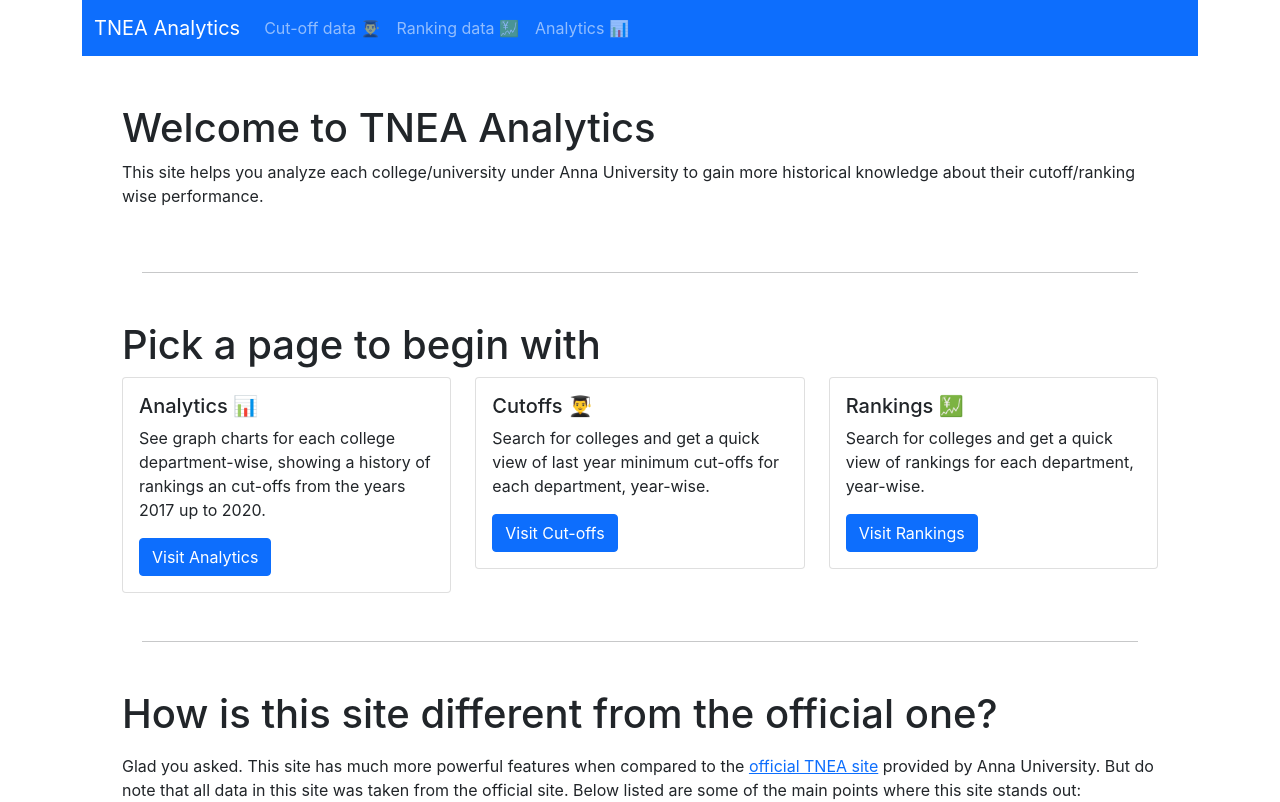
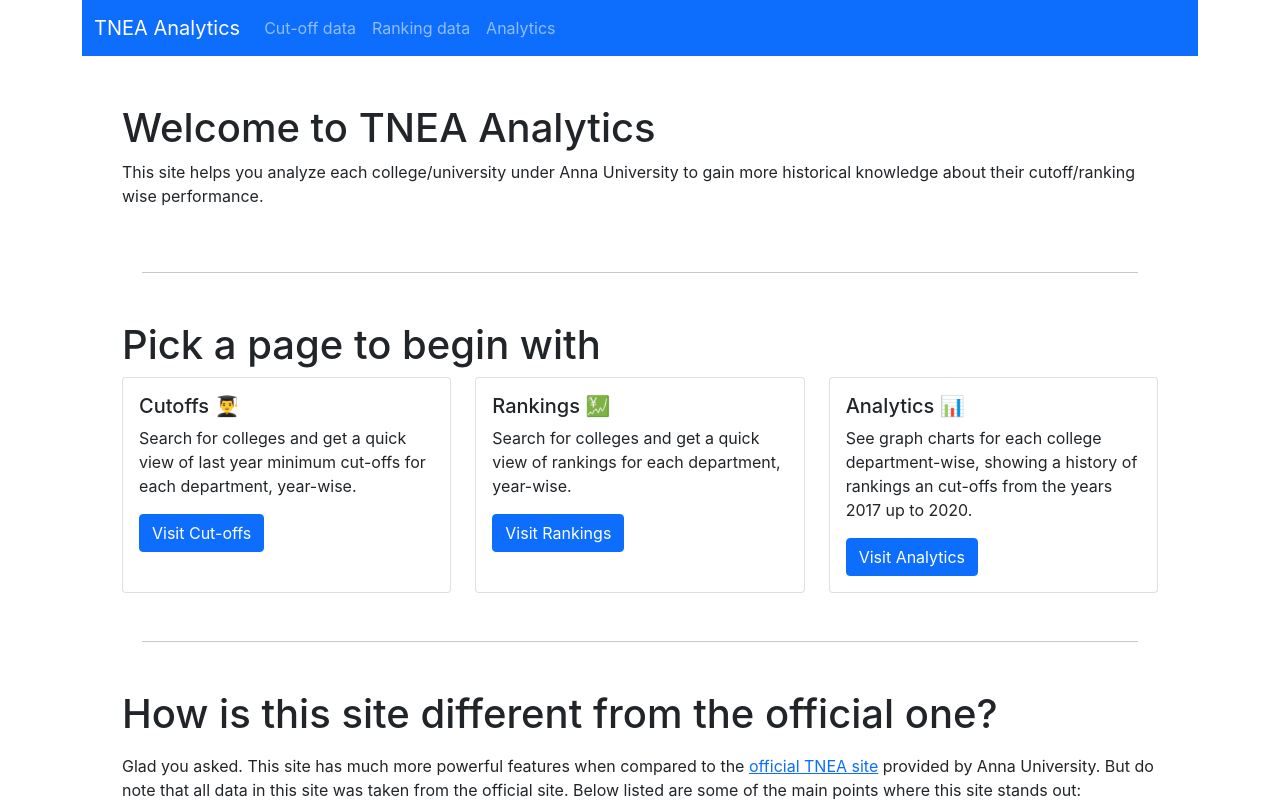
Before and after one commit to anushibin007/tnea-analytics, a React (Vite) app: page / in a window 1280 px wide. Shown: the top 802 px of the page. Built offline with nearby package versions, Linux system fonts and the light colour scheme.

Commit message:
Small cleanup

```diff
--- a/src/components/Navigation.jsx
+++ b/src/components/Navigation.jsx
@@ -14,13 +14,13 @@
 					</Navbar.Brand>
 					<Nav className="me-auto">
 						<Nav.Link as={NavLink} to="/search/cutoff">
-							Cut-off data 👨‍🎓
+							Cut-off data
 						</Nav.Link>
 						<Nav.Link as={NavLink} to="/search/ranking">
-							Ranking data 💹
+							Ranking data
 						</Nav.Link>
 						<Nav.Link as={NavLink} to="/search/analytics" activeClassName="active">
-							Analytics 📊
+							Analytics
 						</Nav.Link>
 					</Nav>
 				</Container>
--- a/src/components/Welcome.jsx
+++ b/src/components/Welcome.jsx
@@ -40,19 +40,7 @@
 					<Col className="col-12">
 						<h1>Pick a page to begin with</h1>
 					</Col>
-					<Col>
-						<Card>
-							<Card.Body>
-								<Card.Title>Analytics 📊</Card.Title>
-								<Card.Text>
-									See graph charts for each college department-wise, showing a
-									history of rankings an cut-offs from the years 2017 up to 2020.
-								</Card.Text>
-								<Button onClick={goToAnalytics}>Visit Analytics</Button>
-							</Card.Body>
-						</Card>
-					</Col>
-					<Col>
+					<Col className="align-items-stretch d-flex">
 						<Card>
 							<Card.Body>
 								<Card.Title>Cutoffs 👨‍🎓</Card.Title>
@@ -64,7 +52,7 @@
 							</Card.Body>
 						</Card>
 					</Col>
-					<Col>
+					<Col className="align-items-stretch d-flex">
 						<Card>
 							<Card.Body>
 								<Card.Title>Rankings 💹</Card.Title>
@@ -73,6 +61,18 @@
 									department, year-wise.
 								</Card.Text>
 								<Button onClick={goToRankings}>Visit Rankings</Button>
+							</Card.Body>
+						</Card>
+					</Col>
+					<Col className="align-items-stretch d-flex">
+						<Card>
+							<Card.Body>
+								<Card.Title>Analytics 📊</Card.Title>
+								<Card.Text>
+									See graph charts for each college department-wise, showing a
+									history of rankings an cut-offs from the years 2017 up to 2020.
+								</Card.Text>
+								<Button onClick={goToAnalytics}>Visit Analytics</Button>
 							</Card.Body>
 						</Card>
 					</Col>
```
